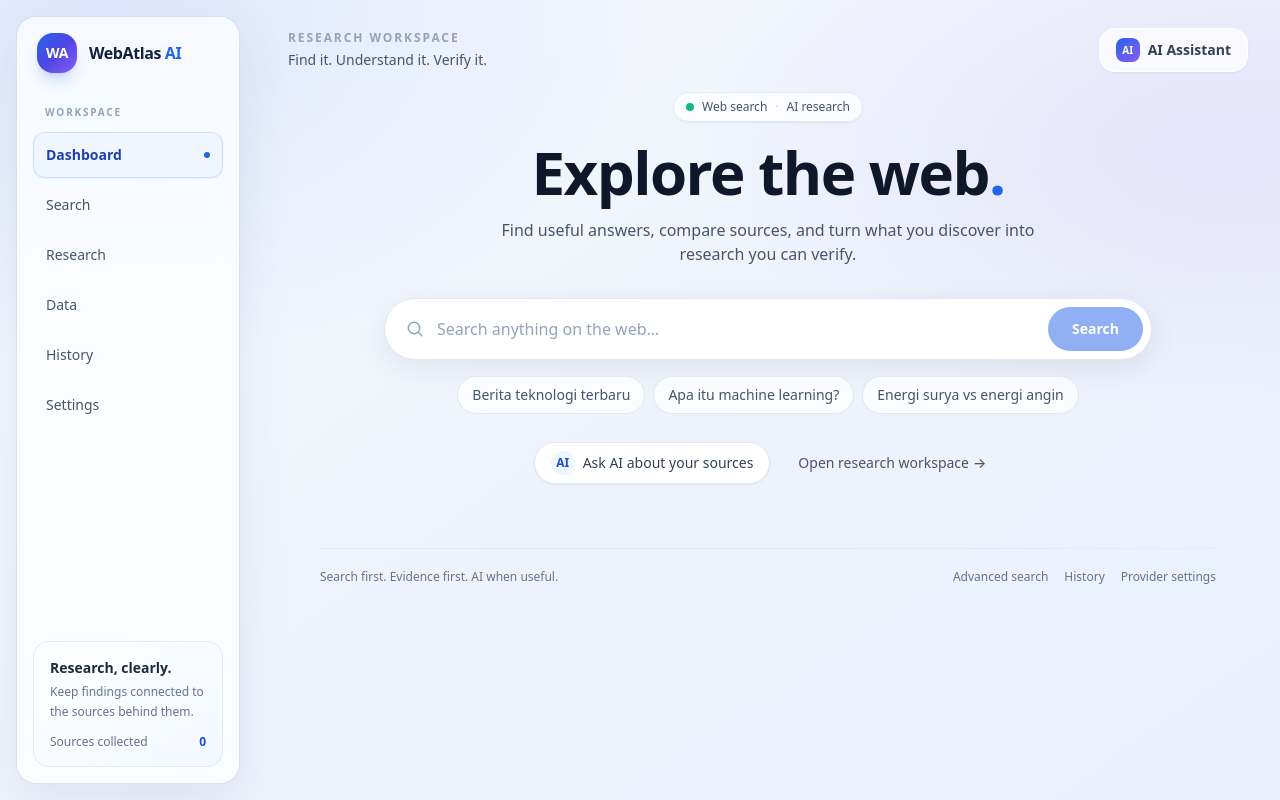
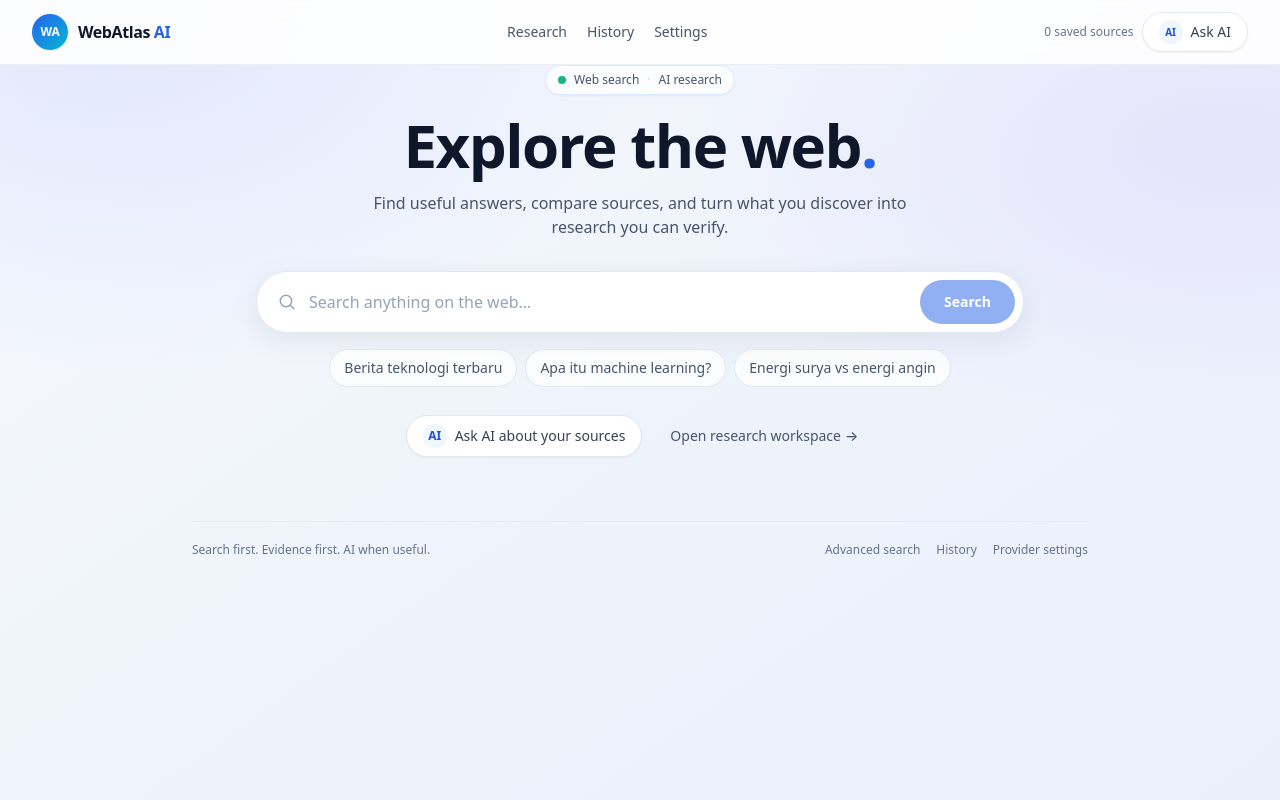
Before and after one commit to Magnw27/webatlasai, a Next.js app: page / in a window 1280 px wide. Built offline with nearby package versions, Linux system fonts and the light colour scheme.

Commit message:
Add search-first shell and AI quick access

```diff
--- a/components/layout/AppShell.tsx
+++ b/components/layout/AppShell.tsx
@@ -2,13 +2,13 @@
 
 import Link from "next/link";
 import { usePathname } from "next/navigation";
-import { useState } from "react";
+import { useEffect, useState } from "react";
 import { AssistantPanel } from "@/components/ai/AssistantPanel";
 import { useSession } from "@/components/session/SessionProvider";
 
 const NAV = [
-  { href: "/", label: "Dashboard", hint: "Overview" },
-  { href: "/search", label: "Search", hint: "Discover" },
+  { href: "/", label: "Home", hint: "Search" },
+  { href: "/search", label: "Advanced search", hint: "Discover" },
   { href: "/research", label: "Research", hint: "Evidence" },
   { href: "/data", label: "Data", hint: "Structure" },
   { href: "/history", label: "History", hint: "Recent work" },
@@ -17,9 +17,24 @@ const NAV = [
 
 function BrandMark() {
   return (
-    <span className="flex h-10 w-10 items-center justify-center rounded-2xl bg-gradient-to-br from-blue-600 via-indigo-600 to-violet-500 text-sm font-black tracking-tight text-white shadow-lg shadow-blue-600/20">
+    <span aria-hidden="true" className="flex h-9 w-9 items-center justify-center rounded-full bg-gradient-to-br from-blue-600 to-cyan-500 text-xs font-black tracking-tight text-white shadow-sm">
       WA
     </span>
+  );
+}
+
+function AssistantButton({ onClick, count = 0 }: { onClick: () => void; count?: number }) {
+  return (
+    <button
+      type="button"
+      className="inline-flex min-h-10 shrink-0 items-center gap-2 rounded-full border border-slate-200 bg-white px-3.5 text-sm font-medium text-slate-700 shadow-sm transition hover:border-blue-200 hover:bg-blue-50/70 hover:text-blue-700 sm:px-4"
+      onClick={onClick}
+      aria-haspopup="dialog"
+    >
+      <span className="flex h-6 w-6 items-center justify-center rounded-full bg-blue-50 text-[10px] font-bold text-blue-700">AI</span>
+      <span>Ask AI</span>
+      {count > 0 && <span aria-label={`${count} chat messages`} className="h-2 w-2 rounded-full bg-blue-500" />}
+    </button>
   );
 }
 
@@ -28,18 +43,57 @@ export function AppShell({ children }: { children: React.ReactNode }) {
   const { sources, assistant } = useSession();
   const [menuOpen, setMenuOpen] = useState(false);
   const [assistantOpen, setAssistantOpen] = useState(false);
+  const isHome = pathname === "/";
+
+  useEffect(() => {
+    const openAssistant = () => setAssistantOpen(true);
+    window.addEventListener("webatlas:open-assistant", openAssistant);
+    return () => window.removeEventListener("webatlas:open-assistant", openAssistant);
+  }, []);
+
+  if (isHome) {
+    return (
+      <div className="min-h-screen">
+        <header className="home-topbar sticky top-0 z-30 border-b border-slate-200/70 bg-white/90 backdrop-blur-xl">
+          <div className="mx-auto flex min-h-16 max-w-7xl items-center justify-between gap-3 px-4 sm:px-6 lg:px-8">
+            <Link href="/" className="flex shrink-0 items-center gap-2.5 rounded-lg" aria-label="WebAtlas AI home">
+              <BrandMark />
+              <span className="text-base font-semibold tracking-tight text-slate-900">WebAtlas <span className="text-blue-600">AI</span></span>
+            </Link>
+            <nav aria-label="Main navigation" className="hidden items-center gap-5 text-sm text-slate-600 sm:flex">
+              <Link href="/research" className="transition hover:text-blue-700">Research</Link>
+              <Link href="/history" className="transition hover:text-blue-700">History</Link>
+              <Link href="/settings" className="transition hover:text-blue-700">Settings</Link>
+            </nav>
+            <div className="flex items-center gap-2">
+              <span className="hidden text-xs text-slate-500 sm:inline">{sources.length} saved source{sources.length === 1 ? "" : "s"}</span>
+              <AssistantButton onClick={() => setAssistantOpen(true)} count={assistant.length} />
+            </div>
+          </div>
+          <nav aria-label="Mobile navigation" className="flex gap-2 overflow-x-auto px-4 pb-2 sm:hidden">
+            <Link href="/search" className="shrink-0 rounded-full bg-slate-100 px-3 py-1.5 text-xs font-medium text-slate-700">Advanced search</Link>
+            <Link href="/research" className="shrink-0 rounded-full bg-slate-100 px-3 py-1.5 text-xs font-medium text-slate-700">Research</Link>
+            <Link href="/history" className="shrink-0 rounded-full bg-slate-100 px-3 py-1.5 text-xs font-medium text-slate-700">History</Link>
+            <Link href="/settings" className="shrink-0 rounded-full bg-slate-100 px-3 py-1.5 text-xs font-medium text-slate-700">Settings</Link>
+          </nav>
+        </header>
+        <main className="min-w-0 px-4 sm:px-6 lg:px-8">{children}</main>
+        <AssistantPanel open={assistantOpen} onClose={() => setAssistantOpen(false)} sources={sources} />
+      </div>
+    );
+  }
 
   return (
     <div className="min-h-screen md:flex">
-      <header className="sticky top-0 z-30 border-b border-white/70 bg-white/75 shadow-sm backdrop-blur-xl md:hidden">
+      <header className="sticky top-0 z-30 border-b border-slate-200/70 bg-white/90 shadow-sm backdrop-blur-xl md:hidden">
         <div className="flex items-center justify-between gap-3 px-4 py-3">
-          <Link href="/" className="flex min-w-0 items-center gap-3" onClick={() => setMenuOpen(false)}>
+          <Link href="/" className="flex min-w-0 items-center gap-2.5" onClick={() => setMenuOpen(false)}>
             <BrandMark />
-            <span className="truncate font-semibold tracking-tight">WebAtlas <span className="text-blue-600">AI</span></span>
+            <span className="truncate font-semibold tracking-tight text-slate-900">WebAtlas <span className="text-blue-600">AI</span></span>
           </Link>
           <button
             type="button"
-            className="min-h-10 rounded-xl border border-slate-200/90 bg-white/75 px-3 text-sm font-medium text-slate-700 transition hover:bg-white"
+            className="min-h-10 rounded-full border border-slate-200 bg-white px-4 text-sm font-medium text-slate-700 transition hover:bg-slate-50"
             aria-expanded={menuOpen}
             aria-controls="mobile-nav"
             onClick={() => setMenuOpen((value) => !value)}
@@ -48,7 +102,7 @@ export function AppShell({ children }: { children: React.ReactNode }) {
           </button>
         </div>
         {menuOpen && (
-          <nav id="mobile-nav" aria-label="Primary" className="border-t border-slate-200/70 bg-white/70 px-3 py-3">
+          <nav id="mobile-nav" aria-label="Primary" className="border-t border-slate-200/70 bg-white px-3 py-3">
             <div className="grid grid-cols-2 gap-2">
               {NAV.map((item) => {
                 const active = pathname === item.href;
@@ -59,9 +113,7 @@ export function AppShell({ children }: { children: React.ReactNode }) {
                     onClick={() => setMenuOpen(false)}
                     aria-current={active ? "page" : undefined}
                     className={`rounded-xl border px-3 py-3 transition ${
-                      active
-                        ? "border-blue-200 bg-blue-50/90 text-blue-800"
-                        : "border-slate-200/70 bg-white/65 text-slate-700 hover:bg-white"
+                      active ? "border-blue-200 bg-blue-50 text-blue-800" : "border-slate-200 bg-white text-slate-700 hover:bg-slate-50"
                     }`}
                   >
                     <span className="block text-sm font-semibold">{item.label}</span>
@@ -78,12 +130,11 @@ export function AppShell({ children }: { children: React.ReactNode }) {
         <div className="surface sticky top-4 flex min-h-[calc(100vh-2rem)] flex-col p-4">
           <Link href="/" className="mb-8 flex items-center gap-3 px-1">
             <BrandMark />
-            <span className="text-base font-semibold tracking-tight">WebAtlas <span className="text-blue-600">AI</span></span>
+            <span className="text-base font-semibold tracking-tight text-slate-900">WebAtlas <span className="text-blue-600">AI</span></span>
           </Link>
-
           <p className="mb-3 px-3 text-[10px] font-bold uppercase tracking-[0.18em] text-slate-400">Workspace</p>
           <nav aria-label="Primary" className="space-y-1">
-            {NAV.map((item) => {
+            {NAV.slice(1).map((item) => {
               const active = pathname === item.href;
               return (
                 <Link
@@ -91,21 +142,16 @@ export function AppShell({ children }: { children: React.ReactNode }) {
                   href={item.href}
                   aria-current={active ? "page" : undefined}
                   className={`group flex items-center justify-between rounded-xl border px-3 py-3 text-sm transition ${
-                    active
-                      ? "border-blue-200/80 bg-blue-50/90 font-semibold text-blue-800 shadow-sm"
-                      : "border-transparent text-slate-600 hover:border-white/80 hover:bg-white/65 hover:text-slate-900"
+                    active ? "border-blue-200 bg-blue-50 font-semibold text-blue-800" : "border-transparent text-slate-600 hover:border-slate-200 hover:bg-white"
                   }`}
                 >
                   <span>{item.label}</span>
-                  <span className={`h-1.5 w-1.5 rounded-full transition ${
-                    active ? "bg-blue-600" : "bg-transparent group-hover:bg-slate-300"
-                  }`} />
+                  <span className={`h-1.5 w-1.5 rounded-full ${active ? "bg-blue-600" : "bg-transparent group-hover:bg-slate-300"}`} />
                 </Link>
               );
             })}
           </nav>
-
-          <div className="mt-auto rounded-2xl border border-blue-100/90 bg-gradient-to-br from-white/80 to-blue-50/70 p-4">
+          <div className="mt-auto rounded-2xl border border-slate-200 bg-slate-50 p-4">
             <div className="text-sm font-semibold text-slate-800">Research, clearly.</div>
             <p className="mt-1 text-xs leading-5 text-slate-500">Keep findings connected to the sources behind them.</p>
             <div className="mt-3 flex items-center justify-between text-xs text-slate-500">
@@ -123,26 +169,13 @@ export function AppShell({ children }: { children: React.ReactNode }) {
               <p className="text-xs font-semibold uppercase tracking-[0.16em] text-slate-400">Research workspace</p>
               <p className="mt-1 truncate text-sm text-slate-600">Find it. Understand it. Verify it.</p>
             </div>
-            <button
-              type="button"
-              className="ml-auto inline-flex min-h-11 items-center gap-2 rounded-2xl border border-white/90 bg-white/75 px-4 text-sm font-semibold text-slate-700 shadow-sm backdrop-blur transition hover:border-blue-200 hover:bg-white hover:text-blue-700"
-              onClick={() => setAssistantOpen(true)}
-              aria-haspopup="dialog"
-            >
-              <span className="flex h-6 w-6 items-center justify-center rounded-lg bg-gradient-to-br from-blue-600 to-violet-500 text-[10px] font-bold text-white">AI</span>
-              AI Assistant
-              {assistant.length > 0 && <span aria-label="Chat has messages" className="h-2 w-2 rounded-full bg-blue-500" />}
-            </button>
+            <AssistantButton onClick={() => setAssistantOpen(true)} count={assistant.length} />
           </div>
           <main className="min-w-0">{children}</main>
         </div>
       </div>
 
-      <AssistantPanel
-        open={assistantOpen}
-        onClose={() => setAssistantOpen(false)}
-        sources={sources}
-      />
+      <AssistantPanel open={assistantOpen} onClose={() => setAssistantOpen(false)} sources={sources} />
     </div>
   );
 }
```
